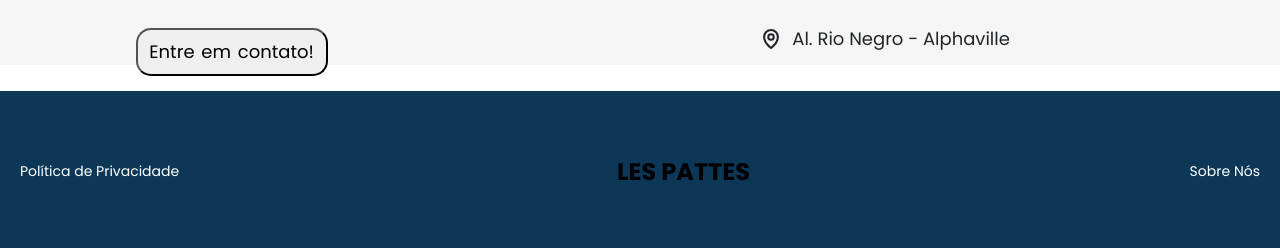
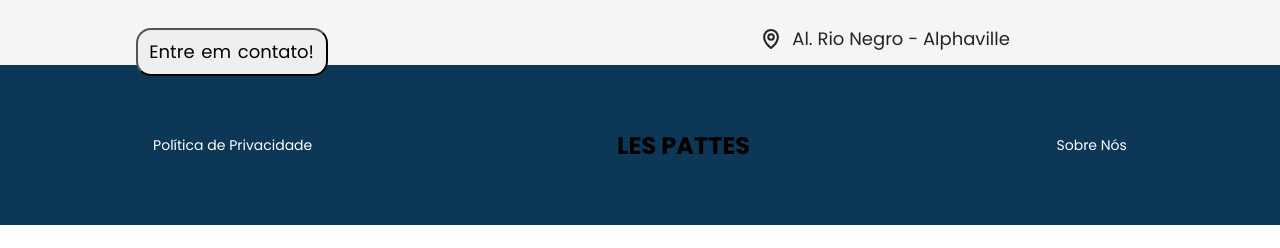
Before and after one commit to mrayanem/frontend, a Next.js app: page /home in a window 1280 px wide. Shown: the part 1530-1778 px from the top of the page. After the commit the page ends 1755 px from the top, so only its background shows below. Built offline with nearby package versions, Linux system fonts and the light colour scheme.

Commit message:
feat: fix footer css and implement classes

```diff
--- a/src/components/Footer/index.tsx
+++ b/src/components/Footer/index.tsx
@@ -8,7 +8,7 @@
   return (
     <>
       <footer>
-        <div className={styles.baseFooter}>
+        <div className={'d-flex justify-content-around align-items-center ' + styles.baseFooter}>
           <div className={styles.detailFooter}>
             <a href="#">Política de Privacidade</a>
           </div>
--- a/src/components/Footer/styles.module.scss
+++ b/src/components/Footer/styles.module.scss
@@ -1,14 +1,8 @@
 @import '../../styles/variables';
 
-
 .baseFooter {
-  padding: 0px 20px;
-  display: flex;
-  justify-content: space-between;
-  align-items: center;
   height: 20vh;
   background-color:$darkBlue1;
-  margin-top: 2%;
 }
 
 .detailFooter a {
```
